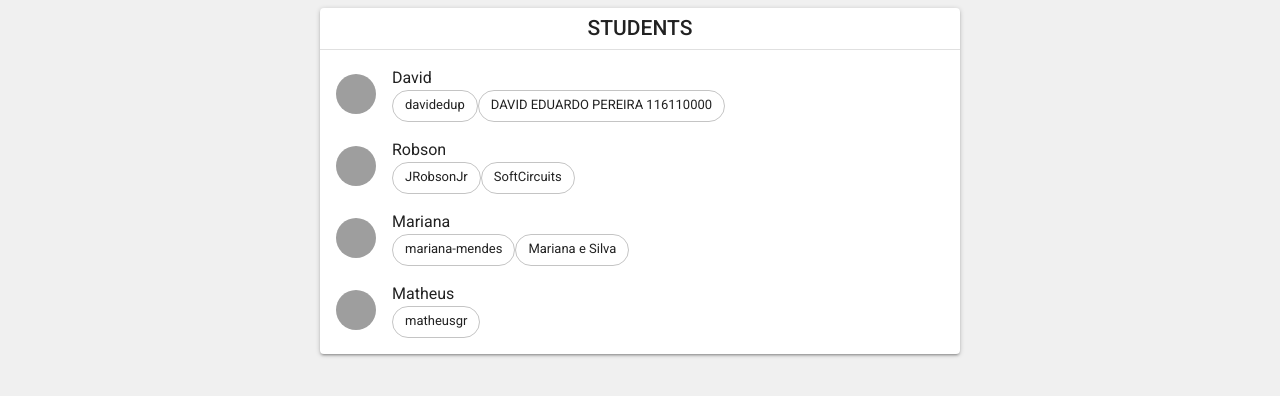
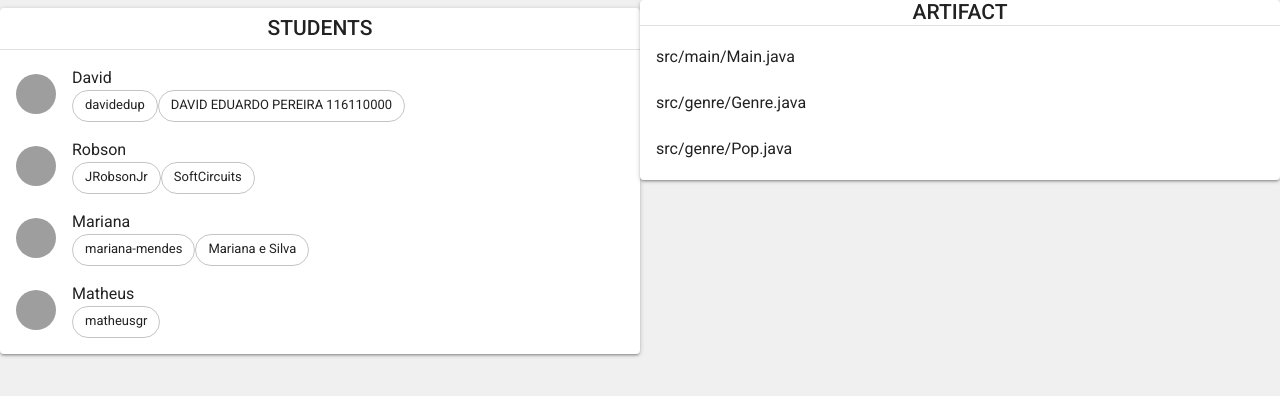
Before and after one commit to JRobsonJr/code-ownership-client, a React app: page / in a window 1280 px wide. Shown: the top 396 px of the page. Built offline with nearby package versions, Linux system fonts and the light colour scheme; grey boxes are pictures that could not be loaded.

Commit message:
Calling new coponent at the ProjectPageComponent

```diff
--- a/src/components/project-page/ProjectPage.js
+++ b/src/components/project-page/ProjectPage.js
@@ -5,12 +5,16 @@ import React, { Component } from 'react';
 import { Grid } from '@material-ui/core';
 
 import StudentList from './StudentList';
+import ArtifactList from './ArtifactList';
 
 import { getStudents } from '../../api/mock-api';
+import { getArtifacts } from '../../api/mock-api';
 import { Student } from '../../api/models';
+import { Artifact } from '../../api/models';
 
 type State = {
     students: Array<Student>,
+    artifacts: Array<Artifact>;
 };
 
 class ProjectPage extends Component<{}, State> {
@@ -19,18 +23,20 @@ class ProjectPage extends Component<{}, State> {
 
         this.state = {
             students: getStudents(),
+            artifacts: getArtifacts(),
         };
     }
 
     render() {
-        const { students } = this.state;
+        const { students, artifacts } = this.state;
 
         return (
             <Grid
               container
               justify="center"
             >
-                <StudentList students={students} />
+                    <StudentList students={students} />
+                    <ArtifactList artifacts={artifacts} />
             </Grid>
         );
     }
```
